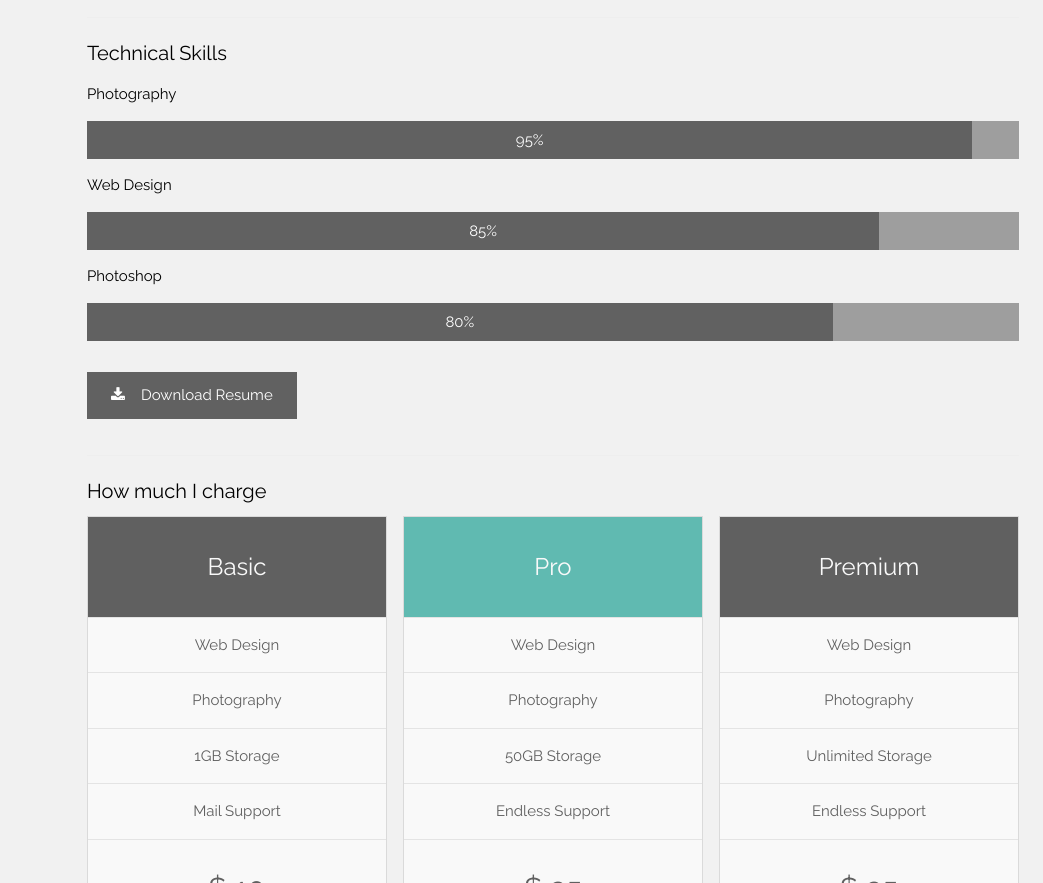
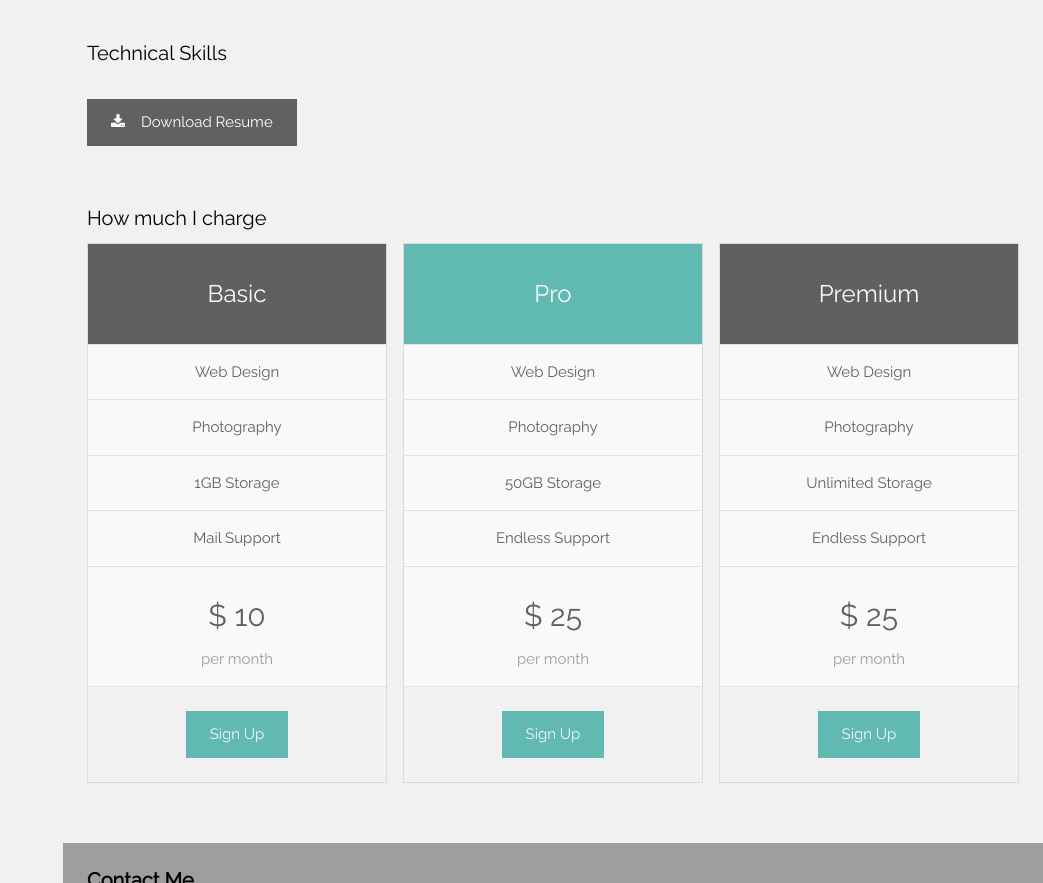
Before and after one commit to Dragonvarine/Dragonvarine.github.io, a plain HTML site: page index.html in a window 1280 px wide. Shown: the part 891-1774 px from the top of the page, without its empty margins (237-1280 px from the left). Drawn offline with nearby package versions, Linux system fonts and the light colour scheme.

Commit message:
Update index.html

```diff
--- a/index.html
+++ b/index.html
@@ -137,18 +137,6 @@ body,h1,h2,h3,h4,h5,h6 {font-family: "Raleway", sans-serif}
 
     <h4>Technical Skills</h4>
     <!-- Progress bars / Skills -->
-    <p>Photography</p>
-    <div class="w3-grey">
-      <div class="w3-container w3-dark-grey w3-padding w3-center" style="width:95%">95%</div>
-    </div>
-    <p>Web Design</p>
-    <div class="w3-grey">
-      <div class="w3-container w3-dark-grey w3-padding w3-center" style="width:85%">85%</div>
-    </div>
-    <p>Photoshop</p>
-    <div class="w3-grey">
-      <div class="w3-container w3-dark-grey w3-padding w3-center" style="width:80%">80%</div>
-    </div>
     <p>
       <button class="w3-button w3-dark-grey w3-padding-large w3-margin-top w3-margin-bottom">
         <i class="fa fa-download w3-margin-right"></i>Download Resume
```
